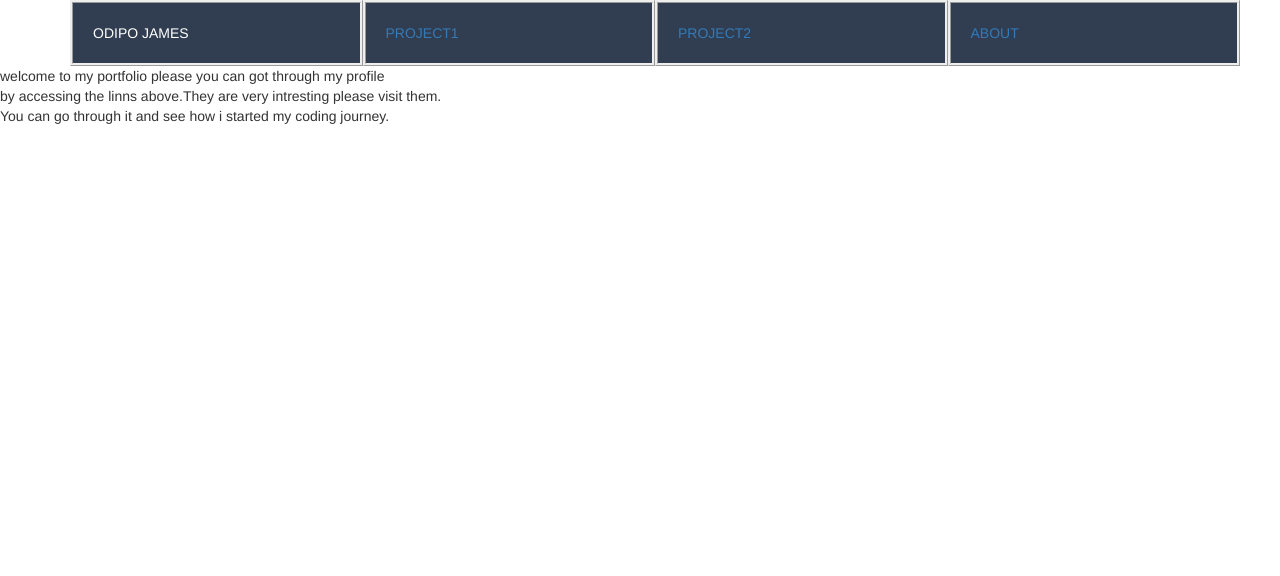
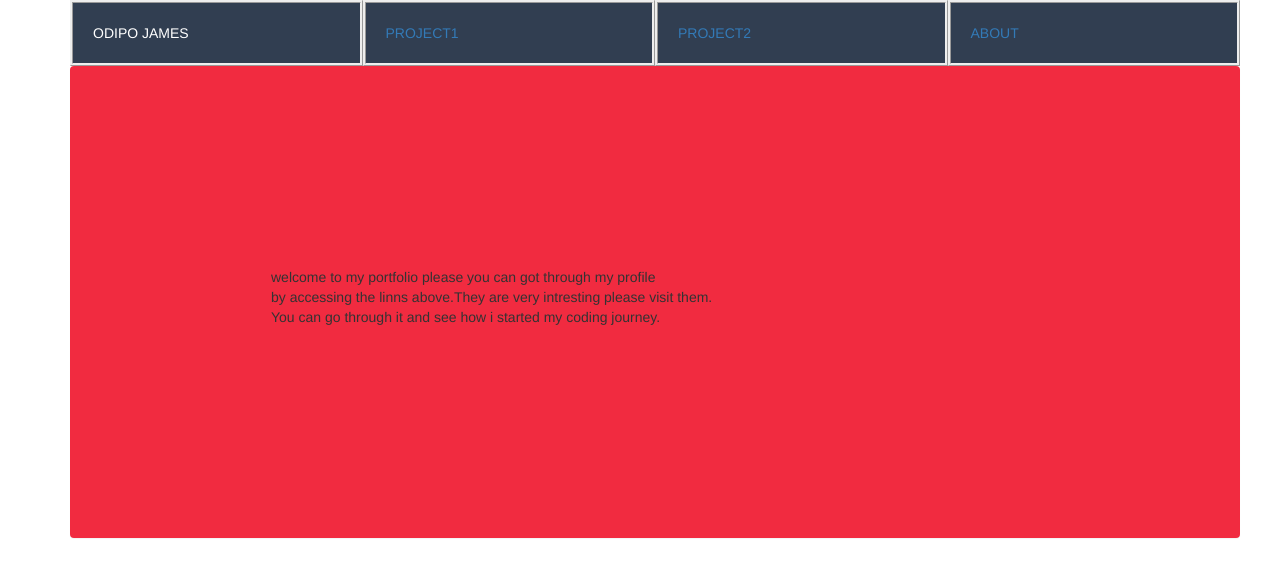
Before and after one commit to odipojames/portf, a plain HTML site: page index.html in a window 1280 px wide. Drawn offline with Linux system fonts and the light colour scheme.

Commit message:
add panel

```diff
--- a/css/styles.css
+++ b/css/styles.css
@@ -12,3 +12,9 @@
   border: 0px;
   padding: 0px;
 }
+
+.panel{
+  background-color: #F12B40;
+  padding: 200px;
+  margin-right: -30px;
+}
--- a/index.html
+++ b/index.html
@@ -25,13 +25,18 @@
                 <a href="#">ABOUT</a>
             </div></div>
           </div>
-        </div>
-
+<div class="panel">
   <p>
   welcome to my portfolio  please you can got through my profile</br>
   by accessing the linns above.They are very intresting please visit them.</br>
   You can go through it and see how i started my coding journey.
 </p>
+
 </div>
+
+        </div>
+
+
+
 </body>
 </html>
```
